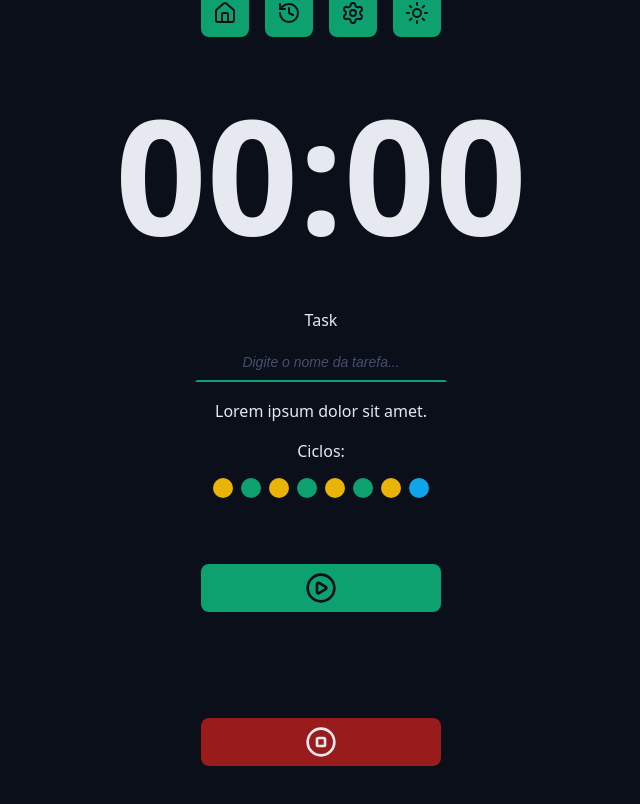
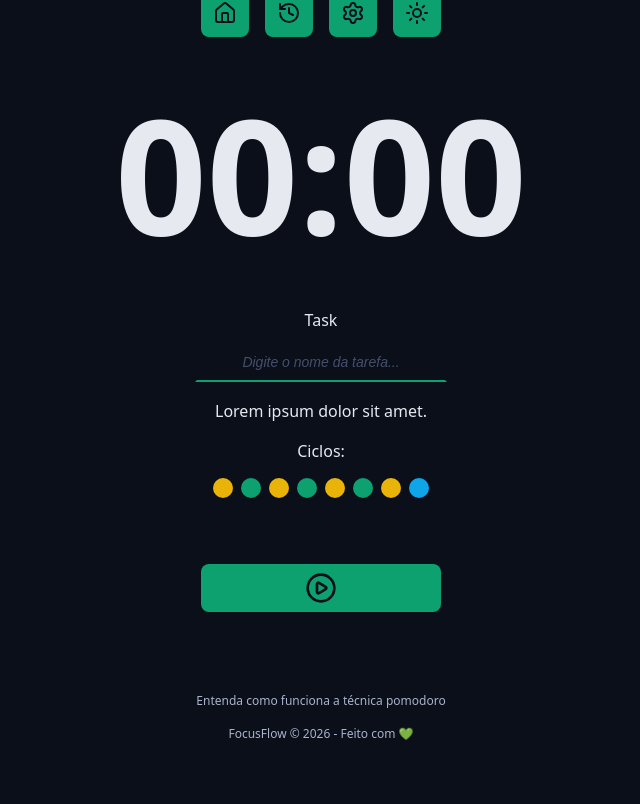
Before and after one commit to Lourenco-Braga/focus-flow, a React (Vite) app: page / in a window 1280 px wide. Shown: the part 236-1040 px from the top of the page, without its empty margins (319-959 px from the left). After the commit the page ends 1010 px from the top, so only its background shows below. Built offline with nearby package versions, Linux system fonts and the light colour scheme.

Commit message:
Footer component

```diff
--- a/src/App.tsx
+++ b/src/App.tsx
@@ -7,7 +7,8 @@
 import { DefaultInput } from "./components/DefaultInput";
 import { Cycles } from "./components/Cycles";
 import { DefaultButton } from "./components/DefaultButton";
-import { PlayCircle, StopCircle } from "lucide-react";
+import { PlayCircle } from "lucide-react";
+import { Footer } from "./components/Footer";
 
 export function App() {
   return (
@@ -38,9 +39,12 @@
 
           <div className="formRow">
             <DefaultButton icon={<PlayCircle/>} color="green" />
-            <DefaultButton icon={<StopCircle/>} color="red" />
           </div>
         </form>
+      </Container>
+
+      <Container>
+        <Footer />
       </Container>
     </>
   );
--- /dev/null
+++ b/src/components/Footer/index.tsx
@@ -0,0 +1,10 @@
+import styles from './styles.module.css'
+
+export function Footer() {
+    return (
+        <footer className={styles.footer}>
+            <a href="">Entenda como funciona a técnica pomodoro</a>
+            <a href="">FocusFlow &copy; {new Date().getFullYear()} - Feito com 💚 </a>
+        </footer>
+    )
+}
--- /dev/null
+++ b/src/components/Footer/styles.module.css
@@ -0,0 +1,18 @@
+.footer {
+    display: flex;
+    flex-direction: column;
+    gap: 1.6rem;
+    align-items: center;
+    justify-content: center;
+    font-size: 1.2rem;
+}
+
+.footer a {
+    text-decoration: none;
+    color: var(--text-muted);
+}
+
+.footer a:hover {
+    text-decoration: underline;
+    color: var(--text-muted);
+}
```
